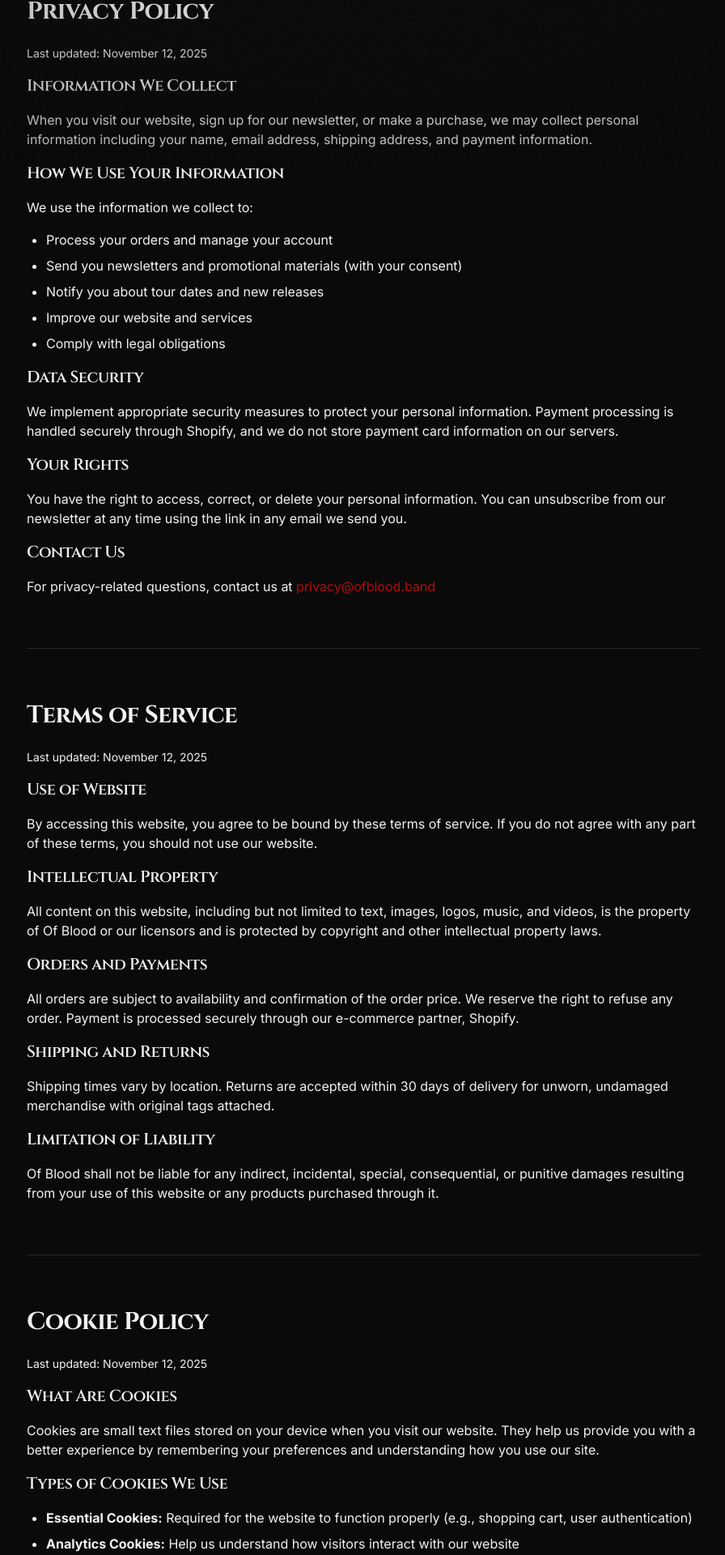
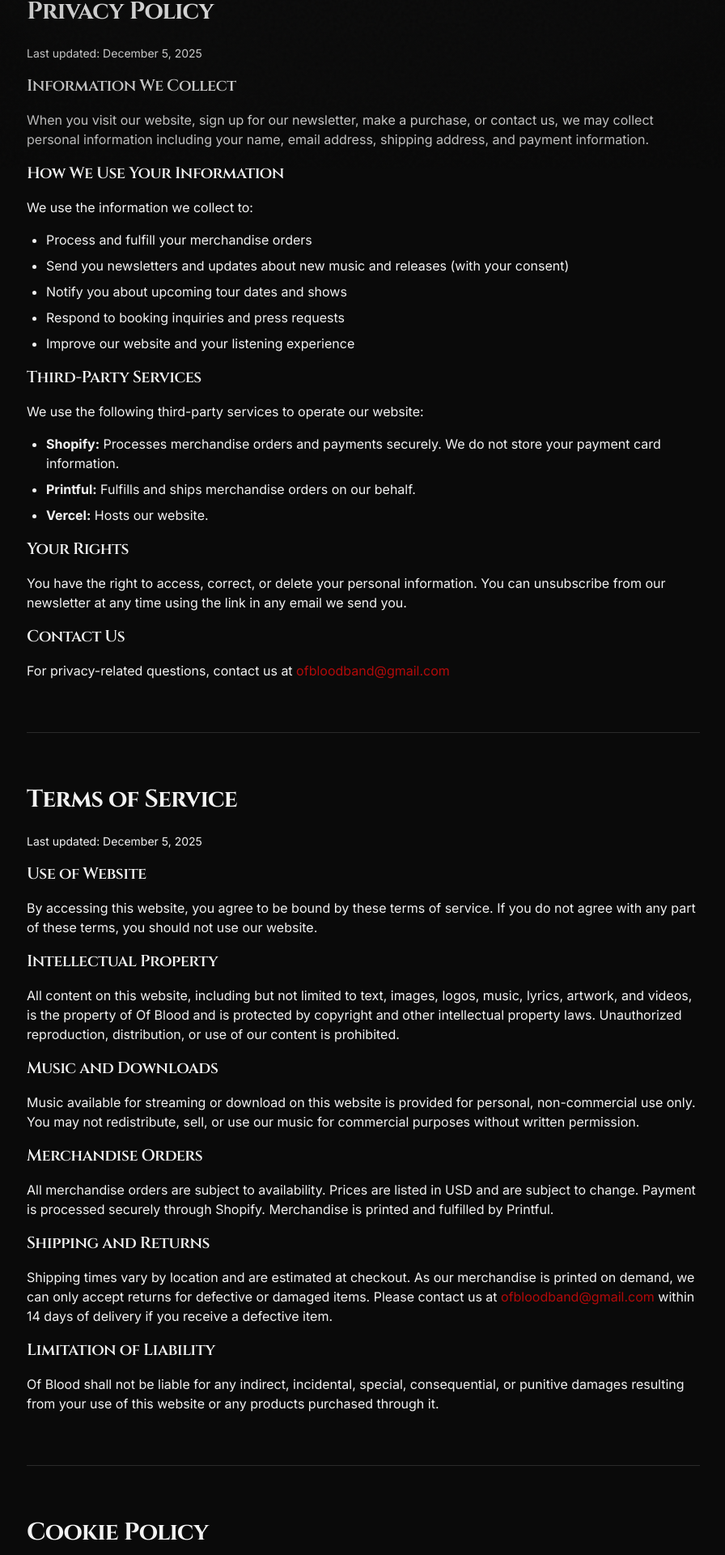
Before and after one commit to dylantneal/of-blood, a Next.js app: page /legal in a window 1280 px wide. Shown: the part 592-2512 px from the top of the page at 81% size, without its empty margins (191-1087 px from the left). Built offline with nearby package versions, Linux system fonts and the light colour scheme.

Commit message:
Update legal page with accurate contact email and operations details

```diff
--- a/app/legal/page.tsx
+++ b/app/legal/page.tsx
@@ -28,16 +28,16 @@ export default function LegalPage() {
               <h2 className="font-display text-3xl font-bold mb-6">Privacy Policy</h2>
               <div className="prose prose-invert max-w-none space-y-4 text-foreground/80">
                 <p className="text-sm text-foreground/60">
-                  Last updated: November 12, 2025
+                  Last updated: December 5, 2025
                 </p>
 
                 <h3 className="text-xl font-display font-semibold text-foreground mt-8 mb-4">
                   Information We Collect
                 </h3>
                 <p>
-                  When you visit our website, sign up for our newsletter, or make a purchase,
-                  we may collect personal information including your name, email address,
-                  shipping address, and payment information.
+                  When you visit our website, sign up for our newsletter, make a purchase,
+                  or contact us, we may collect personal information including your name,
+                  email address, shipping address, and payment information.
                 </p>
 
                 <h3 className="text-xl font-display font-semibold text-foreground mt-8 mb-4">
@@ -47,21 +47,24 @@ export default function LegalPage() {
                   We use the information we collect to:
                 </p>
                 <ul className="list-disc pl-6 space-y-2">
-                  <li>Process your orders and manage your account</li>
-                  <li>Send you newsletters and promotional materials (with your consent)</li>
-                  <li>Notify you about tour dates and new releases</li>
-                  <li>Improve our website and services</li>
-                  <li>Comply with legal obligations</li>
+                  <li>Process and fulfill your merchandise orders</li>
+                  <li>Send you newsletters and updates about new music and releases (with your consent)</li>
+                  <li>Notify you about upcoming tour dates and shows</li>
+                  <li>Respond to booking inquiries and press requests</li>
+                  <li>Improve our website and your listening experience</li>
                 </ul>
 
                 <h3 className="text-xl font-display font-semibold text-foreground mt-8 mb-4">
-                  Data Security
+                  Third-Party Services
                 </h3>
                 <p>
-                  We implement appropriate security measures to protect your personal
-                  information. Payment processing is handled securely through Shopify,
-                  and we do not store payment card information on our servers.
+                  We use the following third-party services to operate our website:
                 </p>
+                <ul className="list-disc pl-6 space-y-2">
+                  <li><strong>Shopify:</strong> Processes merchandise orders and payments securely. We do not store your payment card information.</li>
+                  <li><strong>Printful:</strong> Fulfills and ships merchandise orders on our behalf.</li>
+                  <li><strong>Vercel:</strong> Hosts our website.</li>
+                </ul>
 
                 <h3 className="text-xl font-display font-semibold text-foreground mt-8 mb-4">
                   Your Rights
@@ -77,8 +80,8 @@ export default function LegalPage() {
                 </h3>
                 <p>
                   For privacy-related questions, contact us at{" "}
-                  <a href="mailto:privacy@ofblood.band" className="text-primary hover:underline">
-                    privacy@ofblood.band
+                  <a href="mailto:ofbloodband@gmail.com" className="text-primary hover:underline">
+                    ofbloodband@gmail.com
                   </a>
                 </p>
               </div>
@@ -89,7 +92,7 @@ export default function LegalPage() {
               <h2 className="font-display text-3xl font-bold mb-6">Terms of Service</h2>
               <div className="prose prose-invert max-w-none space-y-4 text-foreground/80">
                 <p className="text-sm text-foreground/60">
-                  Last updated: November 12, 2025
+                  Last updated: December 5, 2025
                 </p>
 
                 <h3 className="text-xl font-display font-semibold text-foreground mt-8 mb-4">
@@ -105,25 +108,40 @@ export default function LegalPage() {
                 </h3>
                 <p>
                   All content on this website, including but not limited to text, images,
-                  logos, music, and videos, is the property of Of Blood or our licensors
+                  logos, music, lyrics, artwork, and videos, is the property of Of Blood
                   and is protected by copyright and other intellectual property laws.
+                  Unauthorized reproduction, distribution, or use of our content is prohibited.
                 </p>
 
                 <h3 className="text-xl font-display font-semibold text-foreground mt-8 mb-4">
-                  Orders and Payments
+                  Music and Downloads
                 </h3>
                 <p>
-                  All orders are subject to availability and confirmation of the order price.
-                  We reserve the right to refuse any order. Payment is processed securely
-                  through our e-commerce partner, Shopify.
+                  Music available for streaming or download on this website is provided for
+                  personal, non-commercial use only. You may not redistribute, sell, or use
+                  our music for commercial purposes without written permission.
+                </p>
+
+                <h3 className="text-xl font-display font-semibold text-foreground mt-8 mb-4">
+                  Merchandise Orders
+                </h3>
+                <p>
+                  All merchandise orders are subject to availability. Prices are listed in USD
+                  and are subject to change. Payment is processed securely through Shopify.
+                  Merchandise is printed and fulfilled by Printful.
                 </p>
 
                 <h3 className="text-xl font-display font-semibold text-foreground mt-8 mb-4">
                   Shipping and Returns
                 </h3>
                 <p>
-                  Shipping times vary by location. Returns are accepted within 30 days
-                  of delivery for unworn, undamaged merchandise with original tags attached.
+                  Shipping times vary by location and are estimated at checkout. As our merchandise
+                  is printed on demand, we can only accept returns for defective or damaged items.
+                  Please contact us at{" "}
+                  <a href="mailto:ofbloodband@gmail.com" className="text-primary hover:underline">
+                    ofbloodband@gmail.com
+                  </a>
+                  {" "}within 14 days of delivery if you receive a defective item.
                 </p>
 
                 <h3 className="text-xl font-display font-semibold text-foreground mt-8 mb-4">
@@ -142,7 +160,7 @@ export default function LegalPage() {
               <h2 className="font-display text-3xl font-bold mb-6">Cookie Policy</h2>
               <div className="prose prose-invert max-w-none space-y-4 text-foreground/80">
                 <p className="text-sm text-foreground/60">
-                  Last updated: November 12, 2025
+                  Last updated: December 5, 2025
                 </p>
 
                 <h3 className="text-xl font-display font-semibold text-foreground mt-8 mb-4">
@@ -155,20 +173,16 @@ export default function LegalPage() {
                 </p>
 
                 <h3 className="text-xl font-display font-semibold text-foreground mt-8 mb-4">
-                  Types of Cookies We Use
+                  Cookies We Use
                 </h3>
                 <ul className="list-disc pl-6 space-y-2">
                   <li>
                     <strong>Essential Cookies:</strong> Required for the website to function
-                    properly (e.g., shopping cart, user authentication)
+                    properly, including your shopping cart and audio player preferences.
                   </li>
                   <li>
-                    <strong>Analytics Cookies:</strong> Help us understand how visitors
-                    interact with our website
-                  </li>
-                  <li>
-                    <strong>Marketing Cookies:</strong> Used to track visitors across
-                    websites to display relevant advertisements
+                    <strong>Shopify Cookies:</strong> Used by our e-commerce platform to
+                    process orders and maintain your cart between visits.
                   </li>
                 </ul>
 
@@ -176,9 +190,24 @@ export default function LegalPage() {
                   Managing Cookies
                 </h3>
                 <p>
-                  You can control and/or delete cookies as you wish through your browser
-                  settings. However, disabling certain cookies may affect the functionality
-                  of our website.
+                  You can control and/or delete cookies through your browser settings.
+                  However, disabling cookies may affect some website functionality,
+                  such as the shopping cart.
+                </p>
+              </div>
+            </div>
+
+            {/* Contact */}
+            <div id="contact" className="scroll-mt-24 border-t border-line pt-16">
+              <h2 className="font-display text-3xl font-bold mb-6">Contact</h2>
+              <div className="prose prose-invert max-w-none space-y-4 text-foreground/80">
+                <p>
+                  For any questions regarding these policies or our website, please contact us at:
+                </p>
+                <p>
+                  <a href="mailto:ofbloodband@gmail.com" className="text-primary hover:underline">
+                    ofbloodband@gmail.com
+                  </a>
                 </p>
               </div>
             </div>
```
